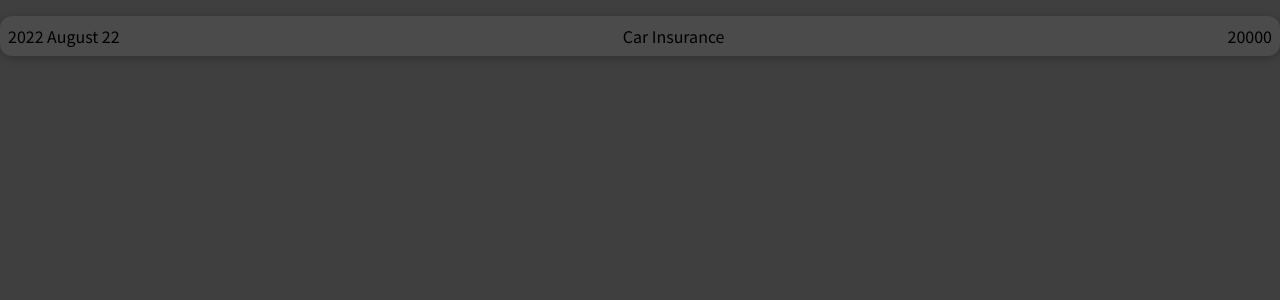
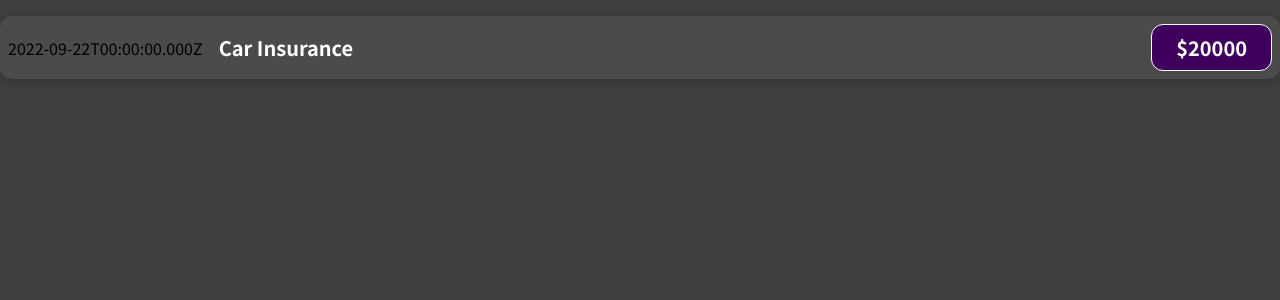
Before and after one commit to Meghna-gaya/expenses-tracker, a React (Create React App) app: page / in a window 1280 px wide. Shown: the top 300 px of the page. Built offline with nearby package versions, Linux system fonts and the light colour scheme.

Commit message:
[Meghna] Add. outputting dynamic data

```diff
--- a/src/components/ExpenseItem.js
+++ b/src/components/ExpenseItem.js
@@ -1,11 +1,17 @@
 import "./ExpenseItem.css";
 
 function ExpenseItem() {
+    const expenseDate = new Date(2022, 8, 22);
+    const expenseTitle = 'Car Insurance';
+    const expenseAmount = 20000;
+
     return (
-        <div className="expense-item">
-            <div>2022 August 22</div>
-            <div className="expense-item__name">Car Insurance</div>
-            <div className="expense-item__amount"> 20000</div>
+        <div className='expense-item'>
+            <div>{expenseDate.toISOString()}</div>
+            <div className='expense-item__description'>
+                <h2>{expenseTitle}</h2>
+                <div className='expense-item__price'>${expenseAmount}</div>
+            </div>
         </div>
     );
 }
```
